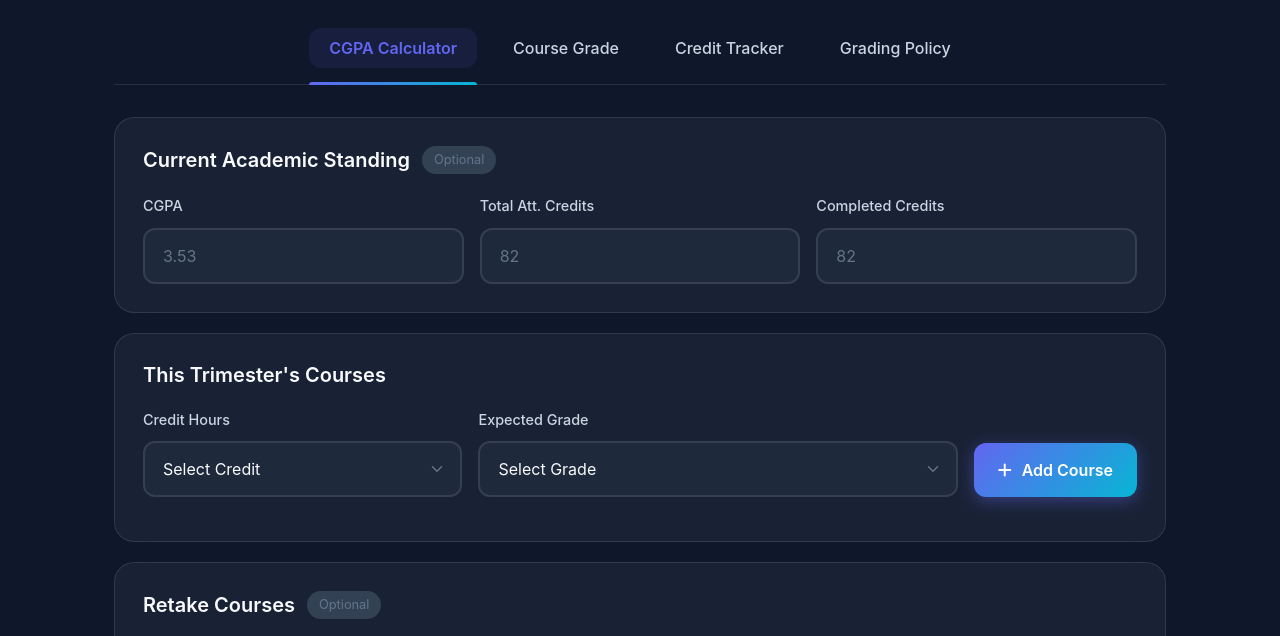
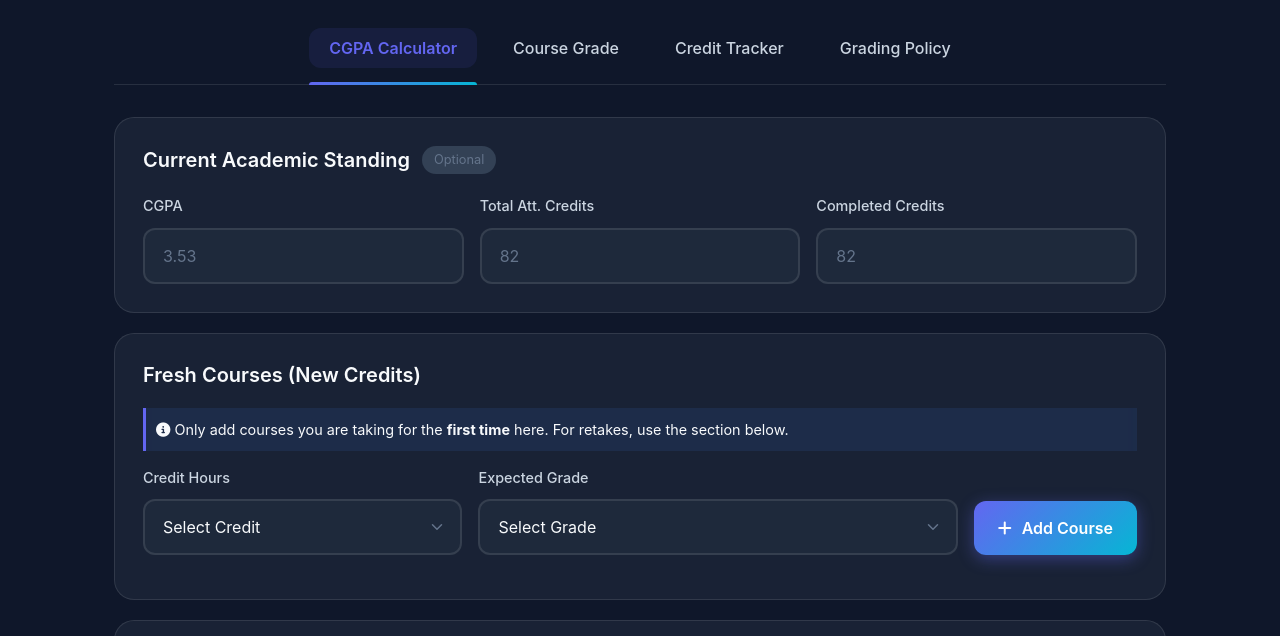
Before and after one commit to Junaed93/EZ_UIU, a plain HTML site: page cgpacalculator.html in a window 1280 px wide. Shown: the part 292-928 px from the top of the page. Drawn offline with Linux system fonts and the light colour scheme.

Commit message:
Clarify UI: Rename Input Sections to prevent double-entry

```diff
--- a/cgpacalculator.html
+++ b/cgpacalculator.html
@@ -92,7 +92,12 @@
 
                 <div class="section-card">
                     <div class="section-header">
-                        <h2>This Trimester's Courses</h2>
+                        <h2>Fresh Courses (New Credits)</h2>
+                    </div>
+                    <div class="alert-box"
+                        style="background: rgba(59, 130, 246, 0.1); border-left: 3px solid var(--primary); padding: 10px; margin-bottom: 15px; font-size: 0.9rem;">
+                        <i class="fas fa-info-circle"></i> Only add courses you are taking for the <strong>first
+                            time</strong> here. For retakes, use the section below.
                     </div>
                     <div class="inline-form with-button">
                         <div class="form-group">
@@ -131,7 +136,7 @@
 
                 <div class="section-card">
                     <div class="section-header">
-                        <h2>Retake Courses</h2>
+                        <h2>Retake Courses (Grade Replacement)</h2>
                         <span class="optional-tag">Optional</span>
                     </div>
                     <div class="inline-form with-button four-col">
```
